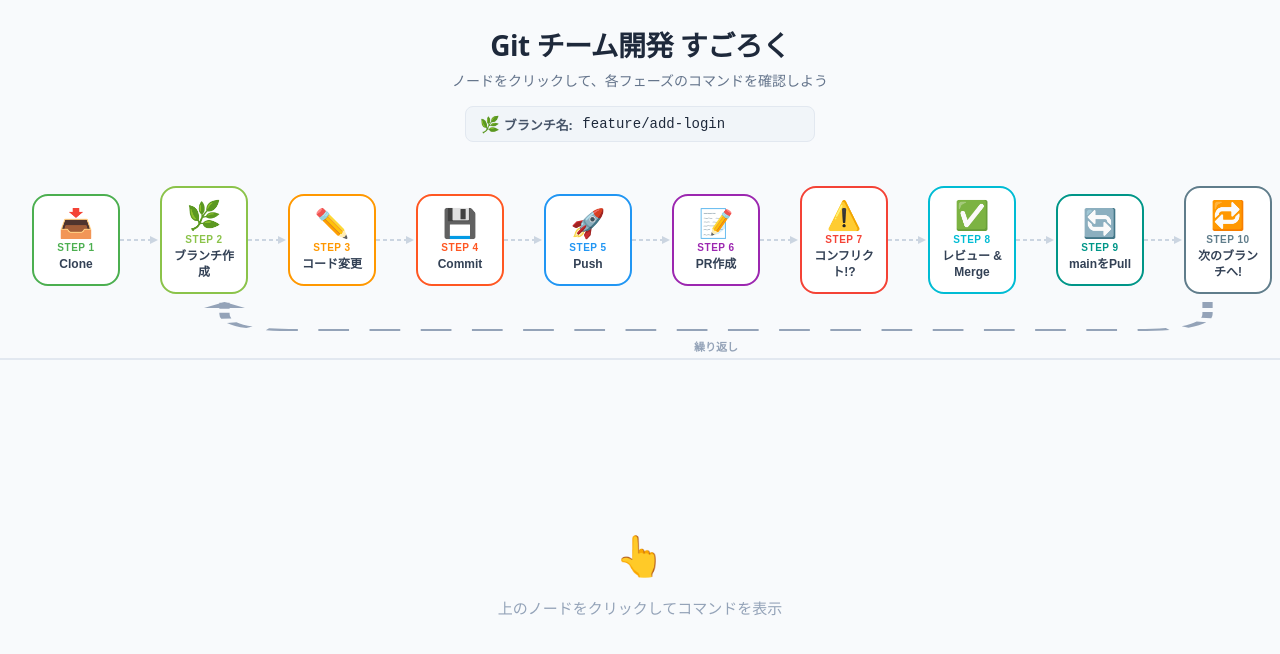
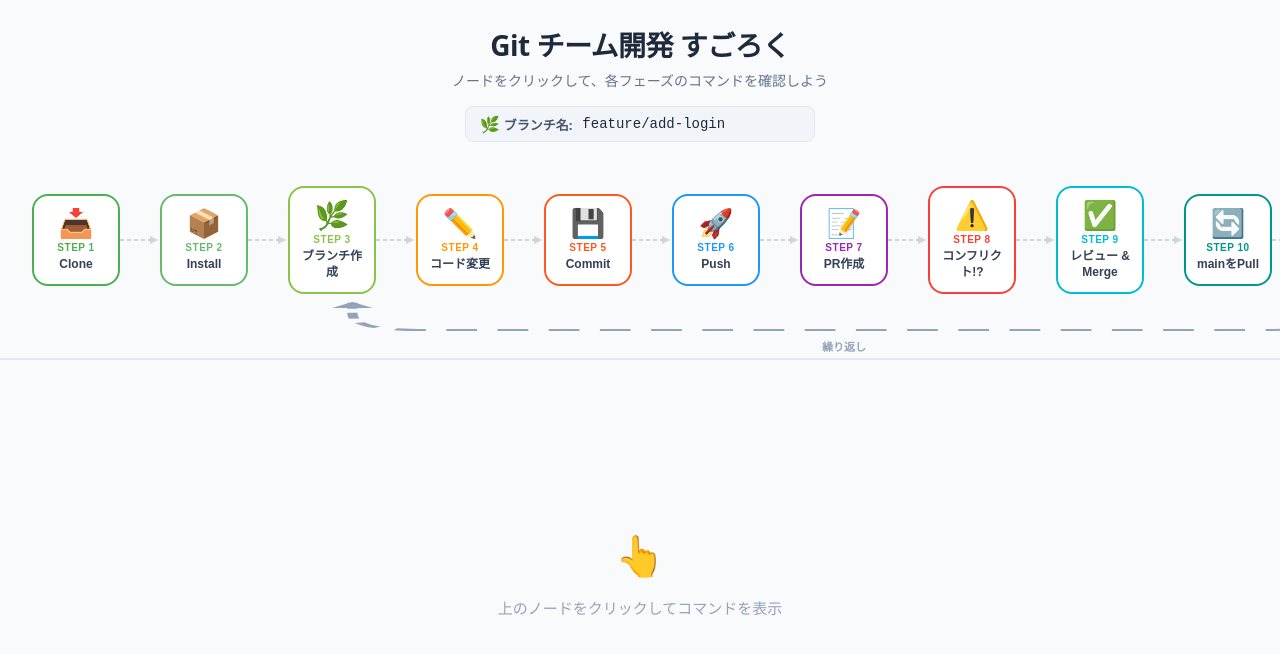
Before and after one commit to toru-toruto/GithubTutorial, a React (Vite) app: page / in a window 1280 px wide. Shown: the top 654 px of the page. Built offline with nearby package versions, Linux system fonts and the light colour scheme.

Commit message:
feat: add install phase

```diff
--- a/src/components/Board.tsx
+++ b/src/components/Board.tsx
@@ -19,8 +19,8 @@
 
   const updateLoop = useCallback(() => {
     const track = trackRef.current;
-    const step2 = nodeRefs.current[1]; // STEP 2 (index 1)
-    const step10 = nodeRefs.current[9]; // STEP 10 (index 9)
+    const step2 = nodeRefs.current[2]; // STEP 3 ブランチ作成 (index 2)
+    const step10 = nodeRefs.current[10]; // STEP 11 次のブランチへ! (index 10)
     if (!track || !step2 || !step10) return;
 
     const trackRect = track.getBoundingClientRect();
--- a/src/data/phases.ts
+++ b/src/data/phases.ts
@@ -22,6 +22,21 @@
   },
   {
     id: 2,
+    label: "Install",
+    icon: "📦",
+    color: "#66BB6A",
+    commands: () => [
+      "npm install",
+      "# または",
+      "pnpm install",
+      "# または",
+      "yarn install",
+    ],
+    description:
+      "依存パッケージをインストールします。プロジェクトのpackage.jsonに記載されたライブラリをダウンロードします。npm / pnpm / yarnなど、プロジェクトのロックファイルに合わせたパッケージマネージャーを使いましょう。",
+  },
+  {
+    id: 3,
     label: "ブランチ作成",
     icon: "🌿",
     color: "#8BC34A",
@@ -32,7 +47,7 @@
       "作業用のブランチを作成して切り替えます。mainブランチで直接作業せず、必ずfeatureブランチを切りましょう。ブランチ名は「feature/機能名」のように命名するのが一般的です。",
   },
   {
-    id: 3,
+    id: 4,
     label: "コード変更",
     icon: "✏️",
     color: "#FF9800",
@@ -45,7 +60,7 @@
       "ファイルを編集して変更を加えます。git statusで変更状況を確認し、git diffで差分を確認できます。こまめにstatusを確認する癖をつけましょう。",
   },
   {
-    id: 4,
+    id: 5,
     label: "Commit",
     icon: "💾",
     color: "#FF5722",
@@ -57,7 +72,7 @@
       "変更をステージングしてコミットします。git addで変更をステージに上げ、git commitでスナップショットを保存します。コミットメッセージはわかりやすく書きましょう。",
   },
   {
-    id: 5,
+    id: 6,
     label: "Push",
     icon: "🚀",
     color: "#2196F3",
@@ -68,7 +83,7 @@
       "ローカルの変更をリモートリポジトリに反映します。初回pushでリモートにブランチが作成されます。pushすることでチームメンバーがあなたの変更を見られるようになります。",
   },
   {
-    id: 6,
+    id: 7,
     label: "PR作成",
     icon: "📝",
     color: "#9C27B0",
@@ -81,7 +96,7 @@
       "Pull Requestを作成してコードレビューを依頼します。変更の目的・内容を説明し、レビュアーをアサインしましょう。PRはチーム開発におけるコミュニケーションの場です。",
   },
   {
-    id: 7,
+    id: 8,
     label: "コンフリクト!?",
     icon: "⚠️",
     color: "#f44336",
@@ -99,7 +114,7 @@
       "他の人の変更と衝突が発生することがあります。まずmainを最新にし、自分のブランチにmergeして、手動で競合箇所を解決します。<<<< ==== >>>>のマーカーを探して正しいコードに修正しましょう。",
   },
   {
-    id: 8,
+    id: 9,
     label: "レビュー & Merge",
     icon: "✅",
     color: "#00BCD4",
@@ -112,7 +127,7 @@
       "レビュアーがコードをチェックし、Approveされたらmainブランチにマージします。Squash MergeやRebase Mergeなどマージ戦略はチームで統一しましょう。",
   },
   {
-    id: 9,
+    id: 10,
     label: "mainをPull",
     icon: "🔄",
     color: "#009688",
@@ -124,7 +139,7 @@
       "マージ後、ローカルのmainを最新に更新します。次の作業を始める前に必ずpullして、最新のコードベースから作業を開始しましょう。",
   },
   {
-    id: 10,
+    id: 11,
     label: "次のブランチへ!",
     icon: "🔁",
     color: "#607D8B",
```
